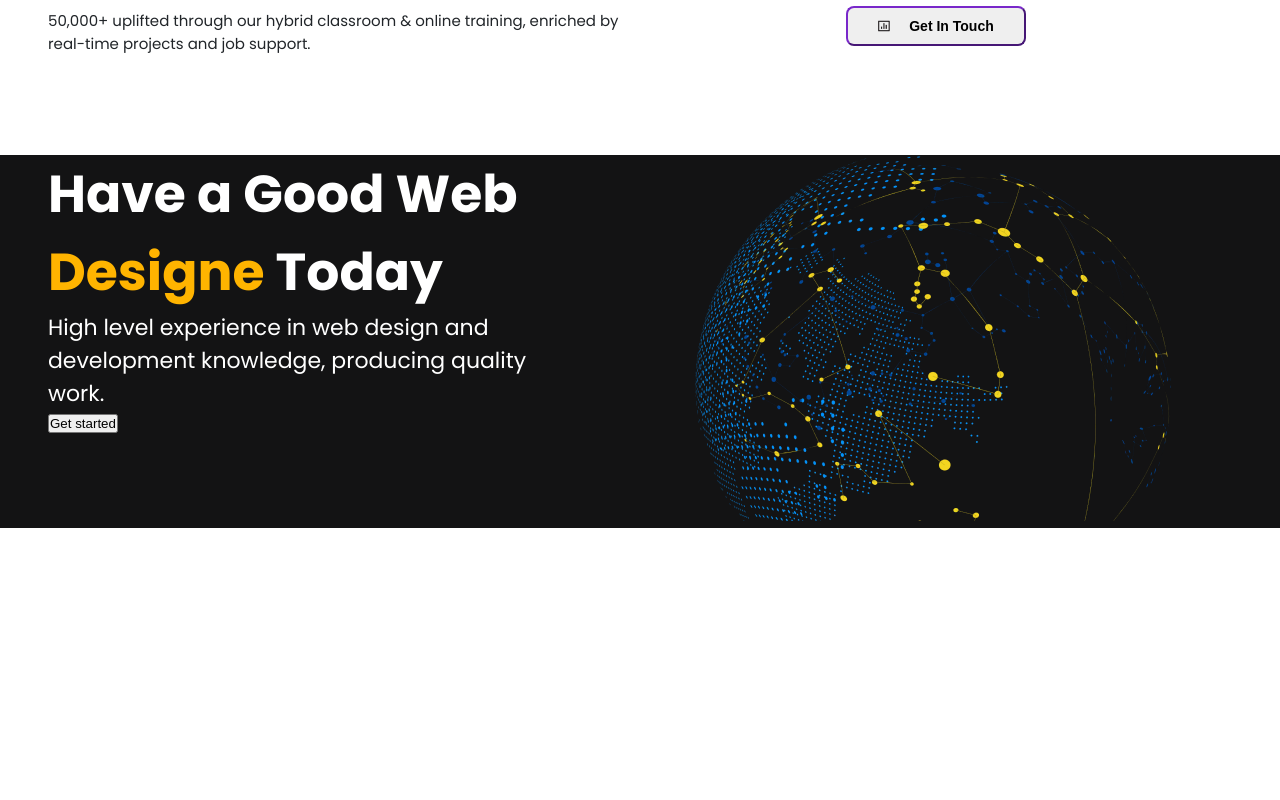
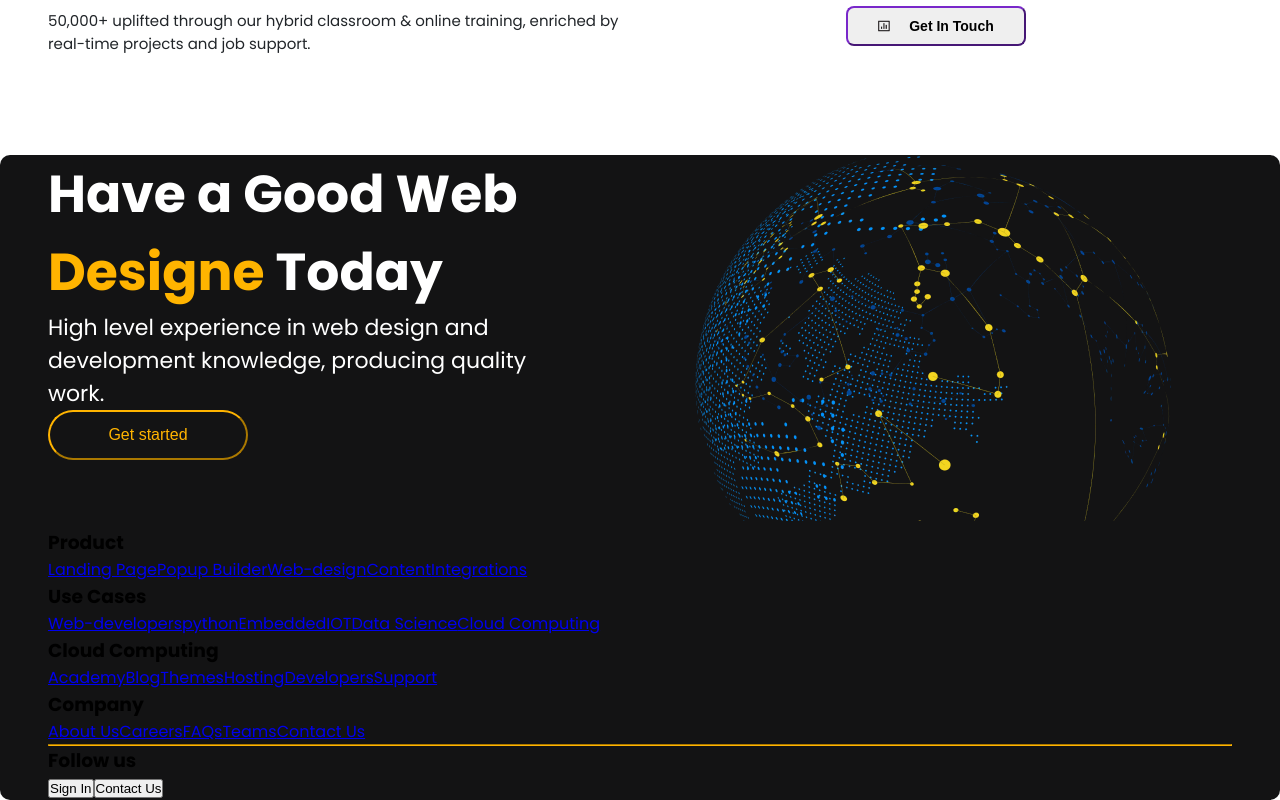
Before and after one commit to TamilselvanChandrakumar/BytesInBits, a React (Vite) app in the folder bytesinbits-app/: page / in a window 1280 px wide. Shown: the part 6269-7069 px from the top of the page. Before the commit the page ends 6797 px from the top, so only its background shows below. Built offline with nearby package versions, Linux system fonts and the light colour scheme.

Commit message:
first commit

```diff
--- a/bytesinbits-app/src/components/footer/Footer.css
+++ b/bytesinbits-app/src/components/footer/Footer.css
@@ -1,5 +1,6 @@
 .footer_container {
   background-color: #131314;
+  border-radius: 10px;
   margin-top: 100px;
   padding: 0 3rem 0;
 }
@@ -21,6 +22,19 @@
   display: grid;
   grid-template-columns: repeat(2, 1fr);
 }
+.footer_content button {
+  width: 200px;
+  height: 50px;
+  border-radius: 30px;
+  border-color: #ffb400;
+  color: #ffb400;
+  background-color: #131314;
+  font-weight: 400;
+  font-size: 16px;
+}
+.footer_horizontal hr {
+  border-color: #ffb400;
+}
 @media (max-width: 1000px) {
   .footer_container {
     position: relative;
--- a/bytesinbits-app/src/components/footer/Footer.jsx
+++ b/bytesinbits-app/src/components/footer/Footer.jsx
@@ -22,15 +22,52 @@ const Footer = () => {
           </div>
         </div>
         <div className="footer_links">
-          <div className="product_links"></div>
-          <div className="usecases_links"></div>
-          <div className="resources_links"></div>
-          <div className="company_links"></div>
+          <div className="product_links">
+            <h3>Product</h3>
+            <a href="/">Landing Page</a>
+            <a href="/">Popup Builder</a>
+            <a href="/">Web-design</a>
+            <a href="/">Content</a>
+            <a href="/">Integrations</a>
+          </div>
+          <div className="usecases_links">
+            <h3>Use Cases</h3>
+            <a href="/">Web-developers</a>
+            <a href="/">python</a>
+            <a href="/">Embedded</a>
+            <a href="/">IOT</a>
+            <a href="/">Data Science</a>
+            <a href="/">Cloud Computing</a>
+          </div>
+          <div className="resources_links">
+            <h3>Cloud Computing</h3>
+            <a href="/">Academy</a>
+            <a href="/">Blog</a>
+            <a href="/">Themes</a>
+            <a href="/">Hosting</a>
+            <a href="/">Developers</a>
+            <a href="/">Support</a>
+          </div>
+          <div className="company_links">
+            <h3>Company</h3>
+            <a href="/">About Us</a>
+            <a href="/">Careers</a>
+            <a href="/">FAQs</a>
+            <a href="/">Teams</a>
+            <a href="/">Contact Us</a>
+          </div>
         </div>
-        <div className="footer_horizontal"></div>
+        <div className="footer_horizontal">
+          <hr></hr>
+        </div>
         <div className="footer_social">
-          <div className="footer_social_linls"></div>
-          <div className="footer_signup_btn"></div>
+          <div className="footer_social_linls">
+            <h3>Follow us</h3>
+          </div>
+          <div className="footer_signup_btn">
+            <button>Sign In</button>
+            <button>Contact Us</button>
+          </div>
         </div>
       </div>
     </footer>
```
